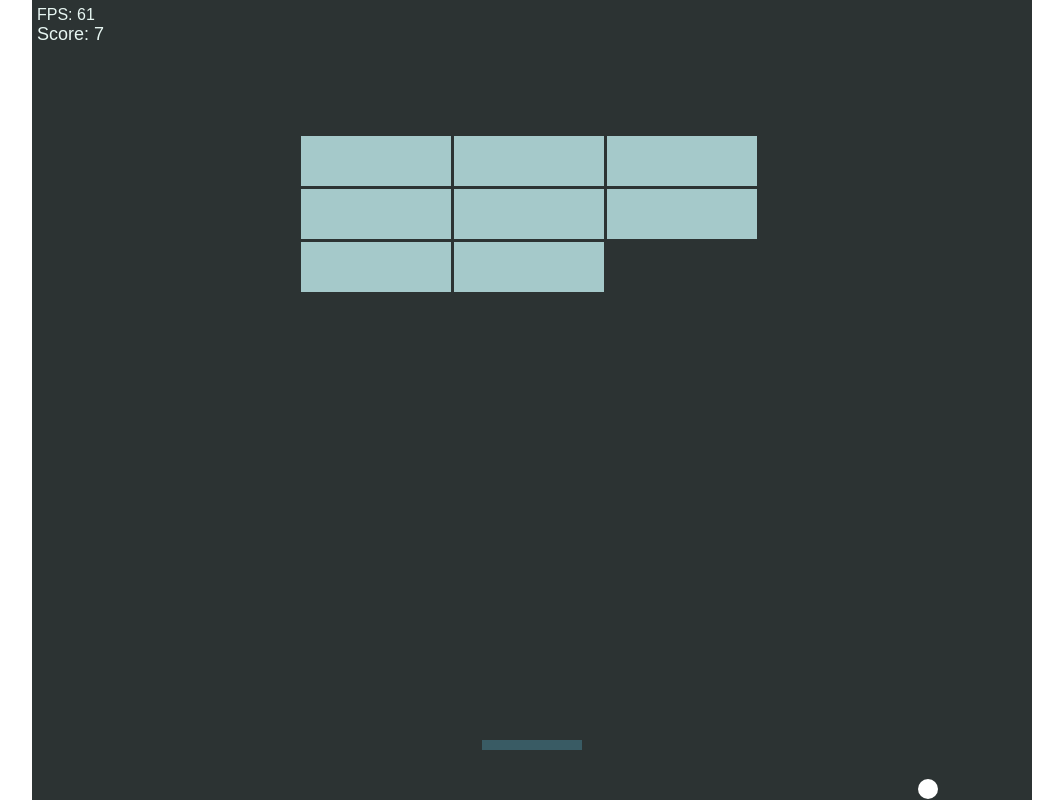
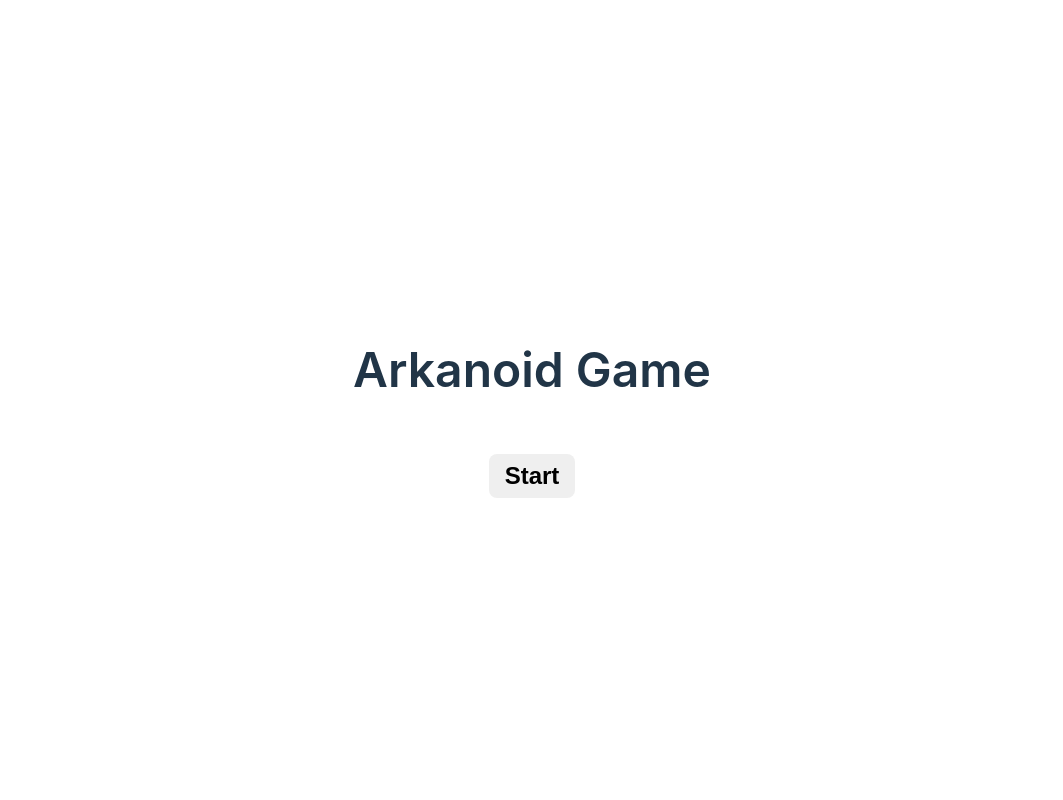
Before and after one commit to JavierOrtunoRoig/arkanoid-game, a website built with Vite: page index.html in a window 1280 px wide. Shown: the whole page, without its empty margins (108-1171 px from the left). Built offline with nearby package versions, Linux system fonts and the light colour scheme.

Commit message:
improve music

```diff
--- a/index.html
+++ b/index.html
@@ -5,10 +5,14 @@
   <meta charset="UTF-8" />
   <link rel="icon" type="image/svg+xml" href="/vite.svg" />
   <meta name="viewport" content="width=device-width, initial-scale=1.0" />
-  <title>Arcade Game</title>
+  <title>Arkanoid Game</title>
 </head>
 
 <body>
+  <div id="start-screen">
+    <h1>Arkanoid Game</h1>
+    <button id="start-button">Start</button>
+  </div>
   <audio id="main-theme" loop autoplay>
     <source src="arkanoid_music.ogg" type='audio/ogg'>
   </audio>
--- a/src/main.ts
+++ b/src/main.ts
@@ -7,19 +7,18 @@ import { $ } from './helpers';
 import './style.css';
 
 let gameOver = false;
+let score = 0;
 
 let width = 1000;
 if (window.innerWidth < 600) {
   width = window.innerWidth;
 }
-console.log({ width, height: window.innerHeight });
 
-console.log({ width: window.innerWidth, height: window.innerHeight });
-const canvas = new Canvas(width, window.innerHeight);
-const canvasWidth = canvas.getWidth();
-const canvasHeight = canvas.getHeight();
-
-let score = 0;
+const startButton = $('#start-button') as HTMLButtonElement;
+startButton.addEventListener('click', () => {
+  startButton.parentElement?.remove();
+  runGame();
+});
 
 const mainThemeAudio = $('#main-theme') as HTMLAudioElement;
 mainThemeAudio.volume = 0.5;
@@ -29,13 +28,18 @@ document.addEventListener('keydown', () => {
   mainThemeAudio.loop = true;
 });
 
-document.addEventListener('touchstart', () => {
+document.addEventListener('click', () => {
   mainThemeAudio.play();
   mainThemeAudio.loop = true;
 });
 
 const gameOverAudio = $('#game-over') as HTMLAudioElement;
 gameOverAudio.volume = 0.5;
+
+const runGame = () => {
+  const canvas = new Canvas(width, window.innerHeight);
+  const canvasWidth = canvas.getWidth();
+  const canvasHeight = canvas.getHeight();
 
   const stick = new Stick(canvasWidth, canvasHeight);
   const ball = new Ball(stick.getX() + stick.getWidth() / 2, stick.getY() - 11);
@@ -46,6 +50,31 @@ if (window.innerWidth < 600) {
     level = new Level(window.innerWidth, 60, 20);
   } else {
     level = new Level(width);
+  }
+
+  function draw() {
+    if (gameOver) return;
+    window.requestAnimationFrame(draw);
+
+    const msNow = window.performance.now();
+    const msPassed = msNow - canvas.getmsPrev();
+
+    if (msPassed < canvas.getmsPerFrame()) return;
+
+    canvas.calculateFPS(msPassed, msNow);
+    xboxGamepad.controllerInput();
+
+    canvas.cleanCanvas();
+    canvas.drawBG();
+    stick.draw(canvas.getCtx());
+    ball.draw(canvas.getCtx());
+    level.draw(canvas.getCtx());
+    canvas.drawUI(canvas.getFramesPerSec(), score);
+
+    stick.moveStick(canvasWidth);
+    ball.moveBall(canvasWidth);
+
+    checkCollision();
   }
 
   function checkCollision() {
@@ -95,29 +124,5 @@ function checkCollision() {
     }
   }
 
-function draw() {
-  if (gameOver) return;
-  window.requestAnimationFrame(draw);
-
-  const msNow = window.performance.now();
-  const msPassed = msNow - canvas.getmsPrev();
-
-  if (msPassed < canvas.getmsPerFrame()) return;
-
-  canvas.calculateFPS(msPassed, msNow);
-  xboxGamepad.controllerInput();
-
-  canvas.cleanCanvas();
-  canvas.drawBG();
-  stick.draw(canvas.getCtx());
-  ball.draw(canvas.getCtx());
-  level.draw(canvas.getCtx());
-  canvas.drawUI(canvas.getFramesPerSec(), score);
-
-  stick.moveStick(canvasWidth);
-  ball.moveBall(canvasWidth);
-
-  checkCollision();
-}
-
   draw();
+};
--- a/src/style.css
+++ b/src/style.css
@@ -22,6 +22,28 @@ body {
   height: 100vh;
 }
 
+#start-screen {
+  display: flex;
+  flex-direction: column;
+  align-items: center;
+  justify-content: center;
+  gap: 1rem;
+
+  h1 {
+    font-size: 3rem;
+    font-weight: 600;
+  }
+
+  button {
+    padding: 0.5rem 1rem;
+    font-size: 1.5rem;
+    font-weight: 600;
+    border: none;
+    border-radius: 0.5rem;
+    cursor: pointer;
+  }
+}
+
 
 @media (prefers-color-scheme: light) {
   :root {
```
Lines whose indentation alone changed are shown as unchanged.
